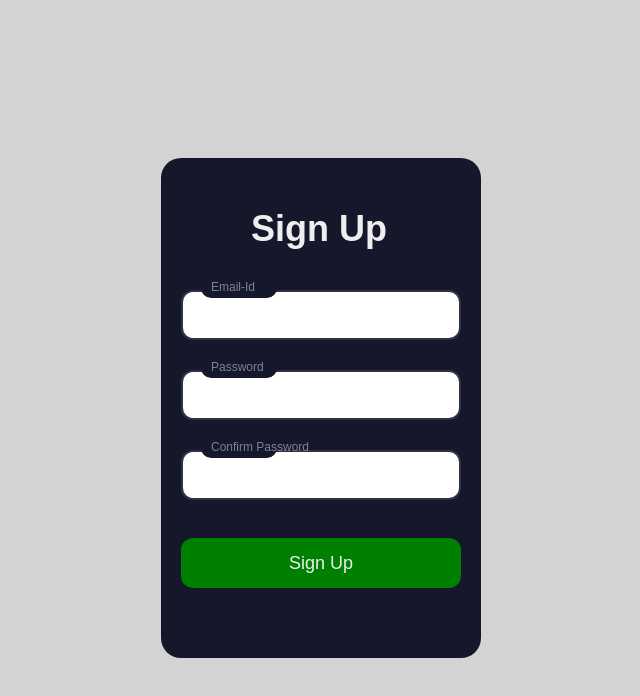
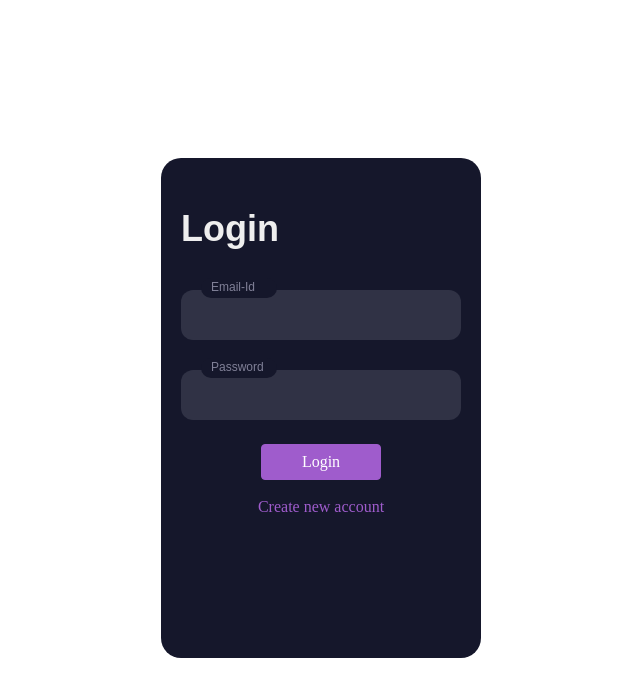
Before and after one commit to man9936/Expense-Tracker, a React (Create React App) app: page /authform in a window 1280 px wide. Shown: the top 696 px of the page, without its empty margins (319-959 px from the left). Built offline with nearby package versions, Linux system fonts and the light colour scheme.

Commit message:
Login Screen

```diff
--- a/package.json
+++ b/package.json
@@ -9,7 +9,7 @@
     "react": "18.2.0",
     "react-dom": "18.2.0",
     "react-redux": "8.0.5",
-    "react-router-dom": "6.4.5",
+    "react-router-dom": "^5.3.3",
     "react-scripts": "4.0.0"
   },
   "devDependencies": {
--- a/src/App.js
+++ b/src/App.js
@@ -1,10 +1,11 @@
 import "./styles.css";
-import Login from "./pages/Login";
-
+// import Login from "./pages/Login";
+import AuthForm from "./Pages/AuthForm";
 export default function App() {
   return (
     <div>
-      <Login />
+      <AuthForm />
+      {/* <Login /> */}
     </div>
   );
 }
--- /dev/null
+++ b/src/Pages/AuthForm.css
@@ -0,0 +1,158 @@
+body {
+  align-items: center;
+  background-color: white;
+  display: flex;
+  justify-content: center;
+  height: 100vh;
+}
+
+.form {
+  background-color: #15172b;
+  border-radius: 20px;
+  box-sizing: border-box;
+  height: 500px;
+  padding: 20px;
+  width: 320px;
+}
+
+.title {
+  color: #eee;
+  font-family: sans-serif;
+  font-size: 36px;
+  font-weight: 600;
+  margin-top: 30px;
+}
+
+.subtitle {
+  color: #eee;
+  font-family: sans-serif;
+  font-size: 16px;
+  font-weight: 600;
+  margin-top: 10px;
+}
+
+.input-container {
+  height: 50px;
+  position: relative;
+  width: 100%;
+}
+
+.ic1 {
+  margin-top: 40px;
+}
+
+.ic2 {
+  margin-top: 30px;
+}
+
+.input {
+  background-color: #303245;
+  border-radius: 12px;
+  border: 0;
+  box-sizing: border-box;
+  color: #eee;
+  font-size: 18px;
+  height: 100%;
+  outline: 0;
+  padding: 4px 20px 0;
+  width: 100%;
+}
+
+.cut {
+  background-color: #15172b;
+  border-radius: 10px;
+  height: 20px;
+  left: 20px;
+  position: absolute;
+  top: -20px;
+  transform: translateY(0);
+  transition: transform 200ms;
+  width: 76px;
+}
+
+.cut-short {
+  width: 50px;
+}
+
+.input:focus ~ .cut,
+.input:not(:placeholder-shown) ~ .cut {
+  transform: translateY(8px);
+}
+
+.placeholder {
+  color: #65657b;
+  font-family: sans-serif;
+  left: 20px;
+  line-height: 14px;
+  pointer-events: none;
+  position: absolute;
+  transform-origin: 0 50%;
+  transition: transform 200ms, color 200ms;
+  top: 20px;
+}
+
+.input:focus ~ .placeholder,
+.input:not(:placeholder-shown) ~ .placeholder {
+  transform: translateY(-30px) translateX(10px) scale(0.75);
+}
+
+.input:not(:placeholder-shown) ~ .placeholder {
+  color: #808097;
+}
+
+.input:focus ~ .placeholder {
+  color: #dc2f55;
+}
+
+.submit {
+  background-color: #08d;
+  border-radius: 12px;
+  border: 0;
+  box-sizing: border-box;
+  color: #eee;
+  cursor: pointer;
+  font-size: 18px;
+  height: 50px;
+  margin-top: 38px;
+  text-align: center;
+  width: 100%;
+}
+
+.submit:active {
+  background-color: #06b;
+}
+
+.actions {
+  margin-top: 1.5rem;
+  display: flex;
+  flex-direction: column;
+  align-items: center;
+}
+
+.actions button {
+  cursor: pointer;
+  font: inherit;
+  color: white;
+  background-color: #9f5ccc;
+  border: 1px solid #9f5ccc;
+  border-radius: 4px;
+  padding: 0.5rem 2.5rem;
+}
+
+.actions button:hover {
+  background-color: #873abb;
+  border-color: #873abb;
+}
+
+.actions .toggle {
+  margin-top: 1rem;
+  background-color: transparent;
+  color: #9f5ccc;
+  border: none;
+  padding: 0.15rem 1.5rem;
+}
+
+.actions .toggle:hover {
+  background-color: transparent;
+  color: #ae82cc;
+}
--- /dev/null
+++ b/src/Pages/AuthForm.js
@@ -0,0 +1,156 @@
+import React, { useContext, useRef, useState } from "react";
+import {useHistory} from "react-router-dom";
+import AuthContext from "../Store/Auth-Context";
+// import Login from "./Login";
+import "./AuthForm.css";
+
+const AuthForm = () => {
+  const [isLogin, setIsLogin] = useState(true);
+  const [isLoading, setIsLoading] = useState(false);
+
+  const history = useHistory();
+
+  const authCntxt = useContext(AuthContext);
+
+  let emailidInputref = useRef("");
+  let passwordInputRef = useRef("");
+  let confirmPaswordInputRef = useRef("");
+
+  const switchAuthHandler = () => {
+    setIsLogin((prevState) => !prevState);
+  };
+
+  const onSubmitHandler = (e) => {
+    e.preventDefault();
+
+    const enteredEmail = emailidInputref.current.value;
+    const enteredPassword = passwordInputRef.current.value;
+    const enteredConfirmPassword = confirmPaswordInputRef.current.value;
+
+    setIsLoading(true);
+    if (!isLogin) {
+      fetch(
+        "https://identitytoolkit.googleapis.com/v1/accounts:signUp?key=AIzaSyCCXzhbX-HRm-ujGbrRU7-ynAlPT4t8HTY",
+        {
+          method: "POST",
+          body: JSON.stringify({
+            email: enteredEmail,
+            password: enteredPassword,
+            confirmPassword: enteredConfirmPassword,
+            returnSecureToken: true,
+          }),
+          headers: {
+            "Content-Type": "application/json",
+          },
+        }
+      )
+        .then((resp) => {
+          if (resp.ok) {
+            console.log(enteredEmail, "succesfully signed up");
+            return resp.json();
+          } else {
+            resp.json().then((data) => {
+              // console.log(data);
+            });
+          }
+        })
+        .then((data) => {
+          console.log(data);
+          authCntxt.login(data.idToken);
+        })
+        .catch((err) => {
+          console.log(err);
+        });
+    } else {
+      fetch(
+        "https://identitytoolkit.googleapis.com/v1/accounts:signInWithPassword?key=AIzaSyC6fDnhYOxjGbDuLGTyrDReR3nx4F7TUD0",
+        {
+          method: "POST",
+          body: JSON.stringify({
+            email: enteredEmail,
+            password: enteredPassword,
+            confirmPassword: enteredConfirmPassword,
+            returnSecureToken: true,
+          }),
+          headers: {
+            "Content-Type": "application/json",
+          },
+        }
+      )
+        .then((resp) => {
+          if (resp.ok) {
+            console.log(enteredEmail, "succesfully login up");
+            return resp.json();
+          } else {
+            resp.json().then((data) => {
+              console.log(data);
+              history.replace("/ExpenseTracker");
+            });
+          }
+        })
+        .then((data) => {
+          console.log(data);
+          authCntxt.login(data.idToken);
+        })
+        .catch((err) => {
+          alert(err);
+        });
+    }
+  };
+
+  return (
+    <section>
+      <div class="form">
+        <form onSubmit={onSubmitHandler}>
+          <div class="title"> {isLogin ? "Login" : "SignUp"}</div>
+          <div class="input-container ic1">
+            <input
+              id="Email-Id"
+              type="text"
+              class="input"
+              required
+              ref={emailidInputref}
+            />
+            <div class="cut"></div>
+            <label class="placeholder">Email-Id</label>
+          </div>
+          <div class="input-container ic2">
+            <input
+              id="password"
+              class="input"
+              type="password"
+              ref={passwordInputRef}
+              required
+            />
+            <div class="cut"></div>
+            <label class="placeholder">Password</label>
+          </div>
+          {!isLogin && (
+            <div class="input-container ic2">
+              <input
+                id="confirmPassword"
+                class="input"
+                type="password"
+                ref={confirmPaswordInputRef}
+                required
+              />
+              <div class="cut"></div>
+              <label class="placeholder">Confirm Password</label>
+            </div>
+          )}
+          <div class="actions">
+            {!isLoading && (
+              <button>{isLogin ? "Login" : "Create Account"}</button>
+            )}
+            {isLoading && <p>Sending request....</p>}
+            <button type="button" class="toggle" onClick={switchAuthHandler}>
+              {isLogin ? "Create new account" : "Login with existing account"}
+            </button>
+          </div>
+        </form>
+      </div>
+    </section>
+  );
+};
+
+export default AuthForm;
--- /dev/null
+++ b/src/Store/Auth-Context.js
@@ -0,0 +1,37 @@
+import React, { useState } from "react"
+const AuthContext= React.createContext({
+    token:" ",
+    isLoggedIn:false,
+    login: (token)=>{},
+    logout: ()=>{}
+})
+
+export const AuthContextProvider=(props)=>{
+
+    const[token,setToken]=useState()
+
+    const userIsLoggedIn= !!token;
+
+    const loginHandler=(token)=>{
+        setToken(token);
+    }
+
+    const logoutHandler=()=>{
+        setToken(null);
+    }
+
+    const contextValue={
+        token: token,
+        isLoggedIn: userIsLoggedIn,
+        login: loginHandler,
+        logout: logoutHandler
+    }
+
+    return (
+        <AuthContext.Provider value={contextValue}>
+            {props.children}
+        </AuthContext.Provider>
+    )
+}
+
+export default AuthContext;
--- a/src/components/Header.js
+++ b/src/components/Header.js
@@ -3,9 +3,8 @@ import React from "react";
 const Header = () => {
   return (
     <div>
-      <span>Home</span>
-      <span>Product</span>
-      <span>About Us</span>
+      <Link to="/home">Home</Link>
+      <Link to="expense">ExpenseTracker</Link>
     </div>
   );
 };
--- a/src/index.js
+++ b/src/index.js
@@ -1,5 +1,7 @@
-import { StrictMode } from "react";
+// import { StrictMode } from "react";
 import { createRoot } from "react-dom/client";
+import { BrowserRouter } from "react-router-dom";
+import { AuthContextProvider } from "./Store/Auth-Context";
 
 import App from "./App";
 
@@ -7,7 +9,9 @@ const rootElement = document.getElementById("root");
 const root = createRoot(rootElement);
 
 root.render(
-  <StrictMode>
-    <App />
-  </StrictMode>
+  <AuthContextProvider>
+    <BrowserRouter>
+      <App />
+    </BrowserRouter>
+  </AuthContextProvider>
 );
```
Also changed, not shown: src/Pages/ExpenseTracker.js (added, +11 -0 lines), src/Pages/Login.css (renamed from src/pages/Login.css), src/Pages/Login.js (renamed from src/pages/Login.js), 1 other file (tests, documents, lock files or other folders).
